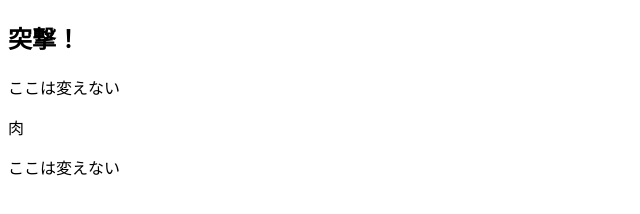
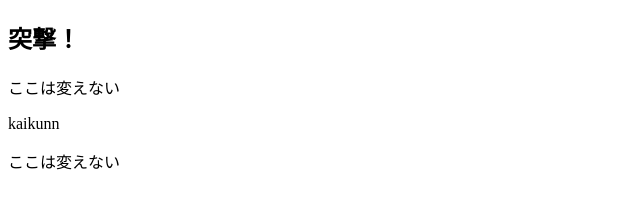
Before and after one commit to ryuga-sato/pushConflict, a plain HTML site: page index.html in a window 1280 px wide. Shown: the full height of the page, 0-640 px from the left. Drawn offline with Linux system fonts and the light colour scheme.

Commit message:
[modify]index変更

```diff
--- a/index.html
+++ b/index.html
@@ -6,7 +6,7 @@
 <body>
 <h2> 突撃！ </h2>
 <p>ここは変えない</p>
-<p>肉</p>
+<p>kaikunn</p>
 <p>ここは変えない</p>
 </body>
 </html>
```
